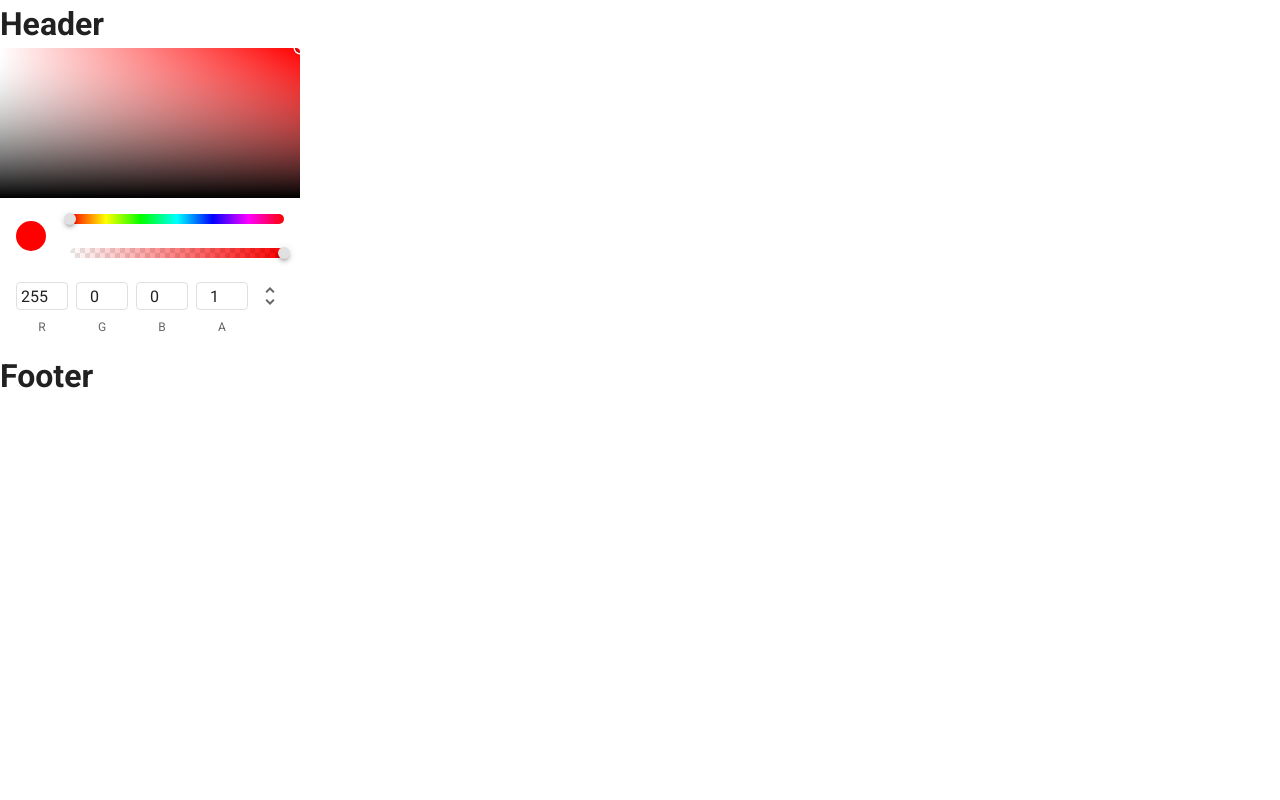
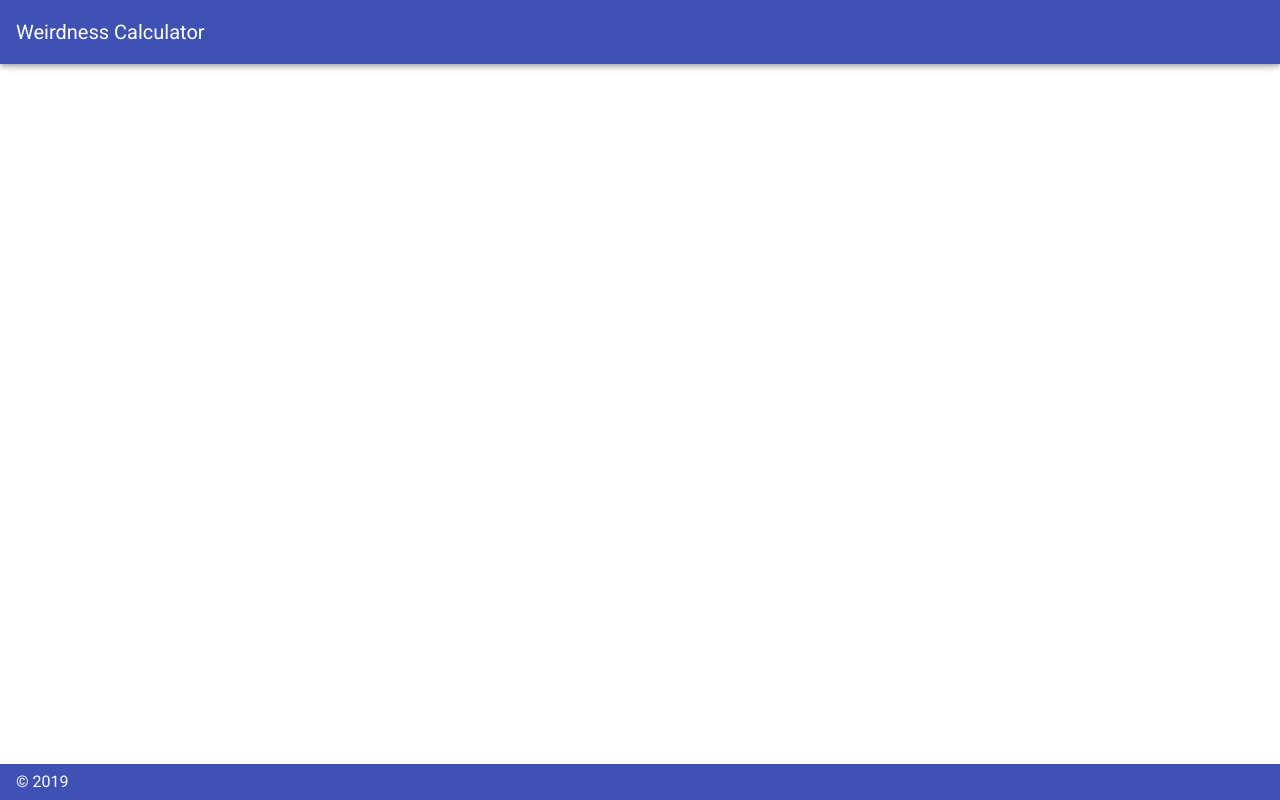
Before and after one commit to fahad-cb/weirdness-calculator, a Nuxt app: page / in a window 1280 px wide. Built offline with nearby package versions, Linux system fonts and the light colour scheme.

Commit message:
modified : basic layout structure template completed

```diff
--- a/components/appFooter.vue
+++ b/components/appFooter.vue
@@ -1,3 +1,8 @@
 <template>
-    <h1>Footer</h1>
+    <v-footer
+      color="indigo"
+      app
+    >
+      <span class="white--text">&copy; 2019</span>
+    </v-footer>
 </template>
--- a/components/appHeader.vue
+++ b/components/appHeader.vue
@@ -1,3 +1,9 @@
 <template>
-    <h1>Header</h1>
+    <v-app-bar
+      app
+      color="indigo"
+      dark
+    >
+        <v-toolbar-title>Weirdness Calculator</v-toolbar-title>
+    </v-app-bar>
 </template>
--- a/layouts/default.vue
+++ b/layouts/default.vue
@@ -1,6 +1,6 @@
 <!-- Main Component(Controls the whole app) -->
 <template>
-  <v-app dark>
+  <v-app id="inspire">
     <appHeader/>
     <nuxt />
     <appFooter/>
--- a/pages/index.vue
+++ b/pages/index.vue
@@ -1,5 +1,18 @@
 <template>
-    <v-color-picker></v-color-picker>
+    <v-content>
+      <v-container
+        class="fill-height"
+        fluid
+      >
+        <v-row
+          align="center"
+          justify="center"
+        >
+          <v-col class="text-center">
+          </v-col>
+        </v-row>
+      </v-container>
+    </v-content>
 </template>
 
 <script>
```
